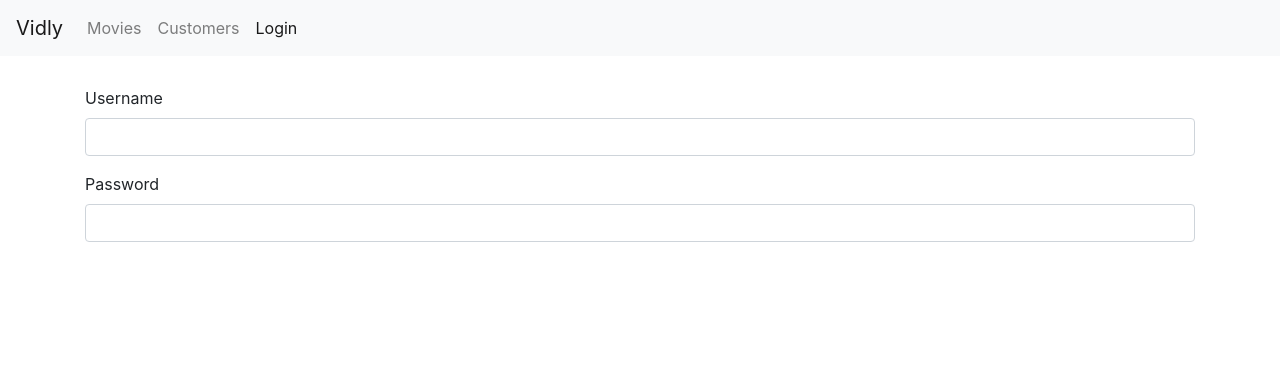
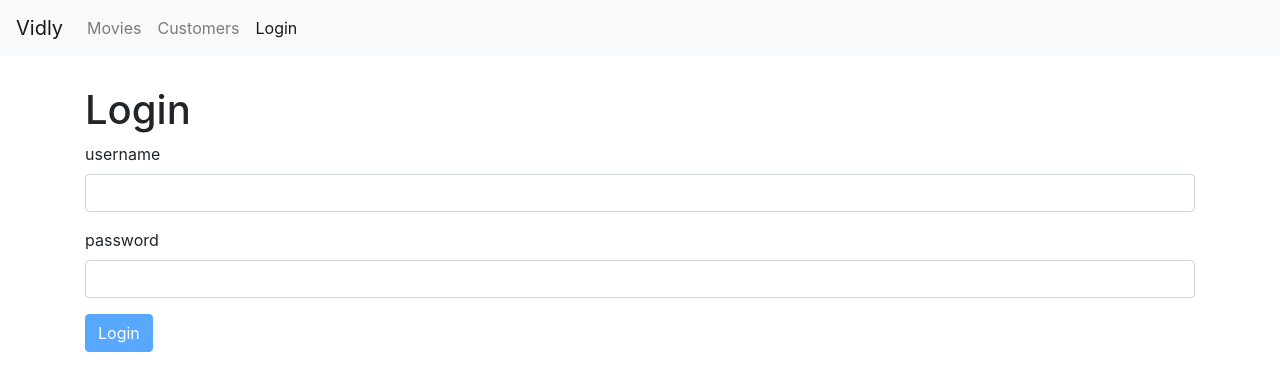
Before and after one commit to Engrtunze/Vidly_ReactPractice, a React (Create React App) app: page /login in a window 1280 px wide. Shown: the top 390 px of the page. Built offline with nearby package versions, Linux system fonts and the light colour scheme.

Commit message:
working on register excecise

```diff
--- a/package.json
+++ b/package.json
@@ -8,6 +8,7 @@
     "@testing-library/user-event": "^7.2.1",
     "bootstrap": "^4.5.2",
     "font-awesome": "^4.7.0",
+    "joi-browser": "^13.4.0",
     "lodash": "^4.17.20",
     "prop-types": "^15.6.2",
     "react": "^16.13.1",
--- /dev/null
+++ b/src/component/common/Form.jsx
@@ -0,0 +1,46 @@
+import React, {Component} from 'react';
+import Joi from "joi-browser";
+
+class Form extends Component {
+    state ={
+        data: {},
+        errors:{}
+    };
+
+    validate = () => {
+        const options = {abortEarly: false}
+        const {error} = Joi.validate(this.state.data, this.schema, options);
+        if (!error) return null;
+
+        const errors = {};
+        for (let item of error.details)
+            errors[item.path[0]] = item.message;
+
+        return errors;
+    };
+
+    validateProperty = ({name, value}) => {
+        const  obj = { [name] : value};
+        const  schema = { [name] : this.schema[name]};
+        const {error} = Joi.validate(obj, schema);
+        return error ? error.details[0].message : null;
+    };
+
+    handleSubmit = e => {
+        e.preventDefault();
+
+        const  errors = this.validate();
+        this.setState({errors : errors || {} });
+        if (errors) return;
+        this.doSubmit();
+
+    }
+
+    renderButton(label)
+    {
+       return  <button disabled={this.validate()} className="btn btn-primary">{label}</button>
+    }
+
+}
+
+export default Form;
--- /dev/null
+++ b/src/component/common/input.jsx
@@ -0,0 +1,24 @@
+import React from 'react';
+
+const Input = ({name, label, value, onChange, error}) => {
+    return (
+        <div>
+            <div className="form-group ">
+                <label htmlFor={name}>{label}</label>
+                <input
+                 //   autoFocus
+                    value={value}
+                    onChange={onChange}
+                    // ref={this.username}
+                    id={name}
+                    name={name}
+                    type="text"
+                    className="form-control"
+                />
+                {error && <div className="alert alert-danger"> {error}</div>}
+            </div>
+        </div>
+    );
+};
+
+export default Input;
--- a/src/component/login.jsx
+++ b/src/component/login.jsx
@@ -1,23 +1,113 @@
-import React, {Component} from 'react';
+import React from 'react';
+import Input from "./common/input";
+import Form from "./common/Form";
 
-class Login extends Component {
+import  Joi from  "joi-browser"
+
+class Login extends Form {
+
+    state = {
+        data : {username : "", password: ""},
+        errors: {}
+    };
+
+    schema = {
+        username : Joi.string().required().label('Username'),
+        password : Joi.string().required().label('Password')
+    }
+
+    // validate = () => {
+
+        //basic form validation method start here
+        // console.log(result);
+        //
+        // const errors = {};
+        //
+        // const {data} = this.state;
+        // if (data.username.trim() === "")
+        //  errors.username = "Username is required.";
+        //
+        // if (data.password.trim() === "" )
+        //     errors.password = "Password is required";
+        //
+        // return Object.keys(errors).length === 0 ?  null  :  errors;
+        //ends here.
+
+    // }
+
+    //username = React.createRef();
+
+    // componentDidMount() {
+    //     this.username.current.focus();
+    // }
+
+
+
+    doSubmit = () =>{
+        console.log("submitted");
+    }
+
+    // validateProperty = ({name, value}) => {
+    //     // if  (name === "username")
+    //     // {
+    //     //     if (value.trim() === "")return  "Username is required."
+    //     // }
+    //     //
+    //     // if  (name === "password")
+    //     // {
+    //     //     if (value.trim() === "")return  "Password is required."
+    //     // }
+    //
+    // };
+
+    handleChange = e => {
+        const  errors = {...this.state.errors};
+        const errorMessage =this.validateProperty(e.currentTarget);
+        if (errorMessage) errors[e.currentTarget.name] = errorMessage;
+        else
+            delete  errors[e.currentTarget.name];
+
+
+
+const data = {...this.state.data};
+data[e.currentTarget.name] =e.currentTarget.value;
+this.setState({data, errors});
+    }
+
+
     render() {
+        const {data, errors} = this.state;
+
         return (
             <div>
-                    <form>
-                        <div className="form-group ">
-                            <label htmlFor="">Username</label>
-                            <input type="text" className="form-control"/>
-                        </div>
+                <h1>Login</h1>
+                    <form onSubmit={this.handleSubmit}>
 
-                        <div className="form-group ">
-                            <label htmlFor="">Password</label>
-                            <input type="text" className="form-control"/>
-                        </div>
+                        <Input
+                        name="username"
+                        value={data.username}
+                        label="username"
+                        onChange={this.handleChange}
+                       error={errors.username}
+                        />
+
+                        <Input
+                            name="password"
+                            value={data.password}
+                            label="password"
+                            onChange={this.handleChange}
+                           error={errors.password}
+                        />
+
+
+                        {this.renderButton('Login')}
+
                     </form>
             </div>
         );
     }
+
+
 }
 
 export default Login;
```
Also changed, not shown: src/component/Register.jsx (added, +11 -0 lines), 1 other file (tests, documents, lock files or other folders).
